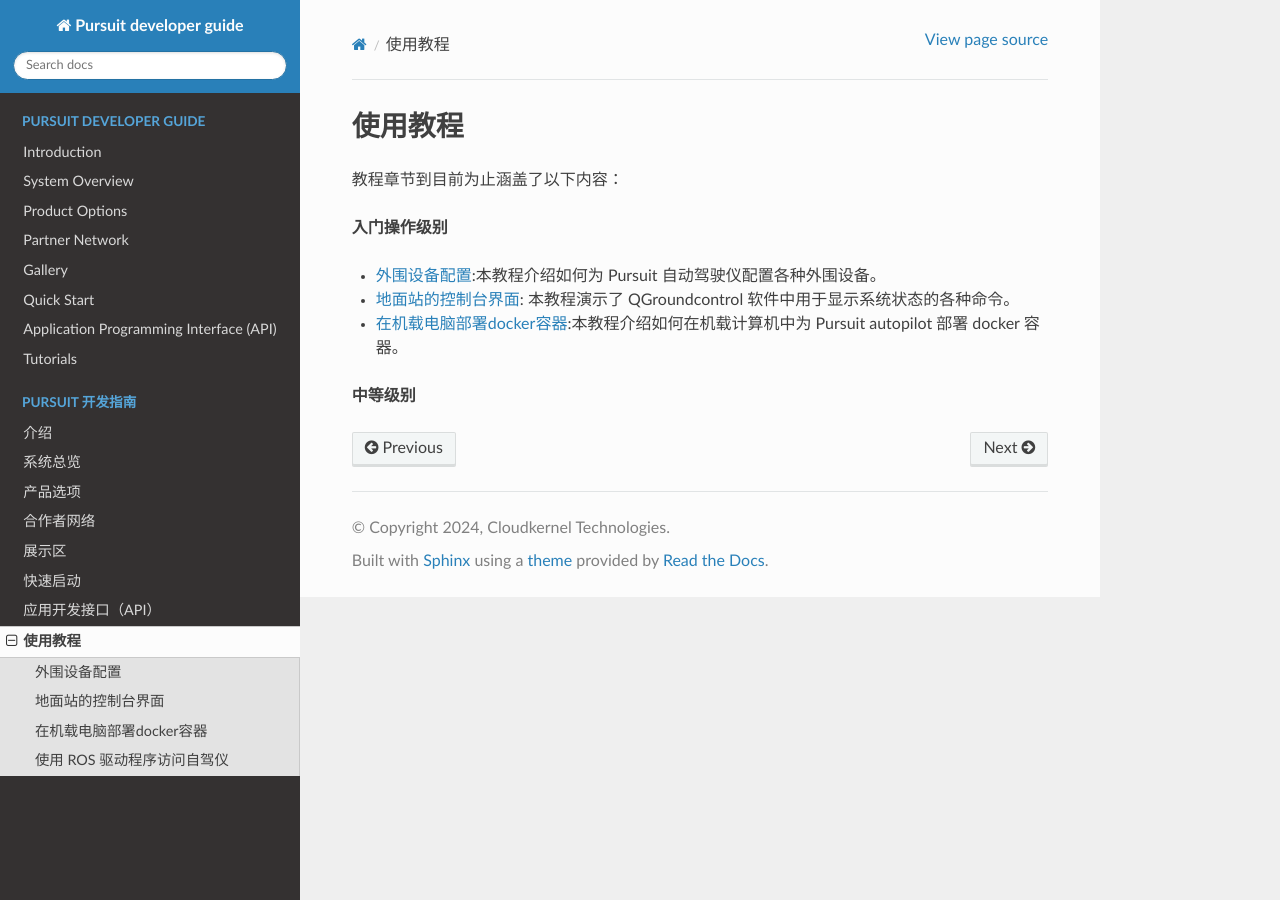
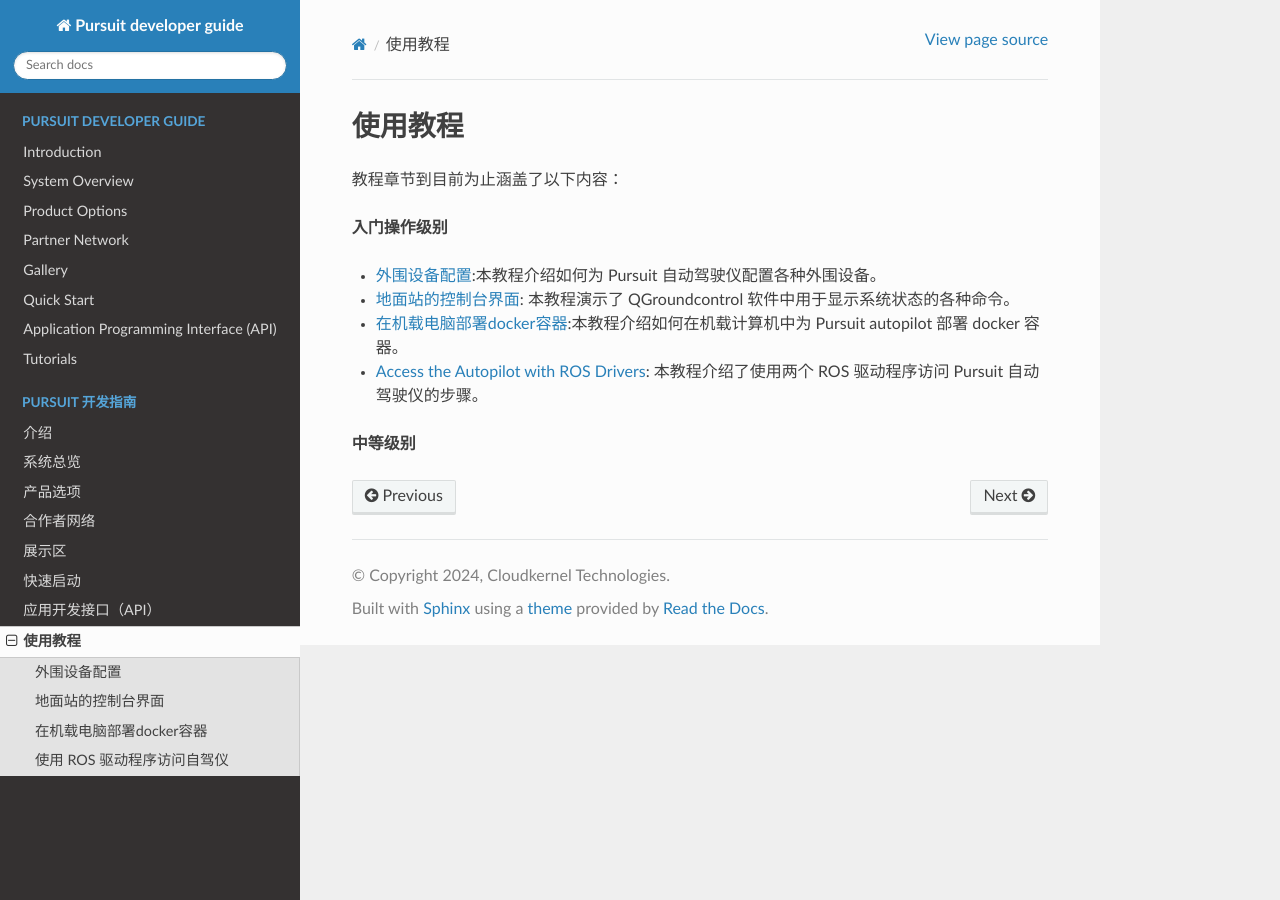
Before and after one commit to cloudkernel-tech/pursuit-guide, a Sphinx documentation site: the page built from docs/tutorials_zh/index.rst, in a window 1280 px wide. Built offline with Sphinx 7.4.7 and the Read the Docs theme 2.0.0, drawn with Linux system fonts in a browser that asks for light colours.

Commit message:
minor update

```diff
--- a/docs/tutorials_zh/index.rst
+++ b/docs/tutorials_zh/index.rst
@@ -11,6 +11,7 @@
 
 * :ref:`tutorial_docker_env_zh`:本教程介绍如何在机载计算机中为 Pursuit autopilot 部署 docker 容器。
 
+* :ref:`tutorial_ros_driver`: 本教程介绍了使用两个 ROS 驱动程序访问 Pursuit 自动驾驶仪的步骤。
 
 **中等级别**
 
```
